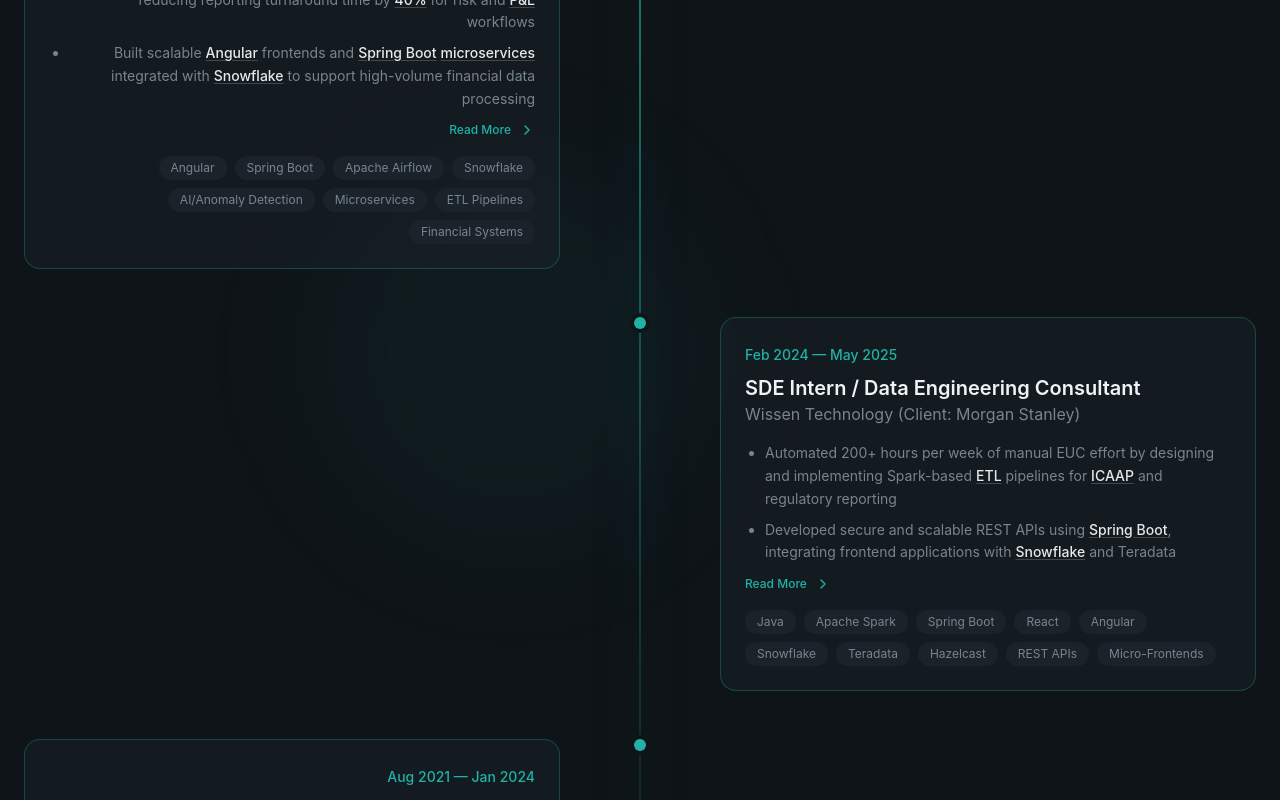
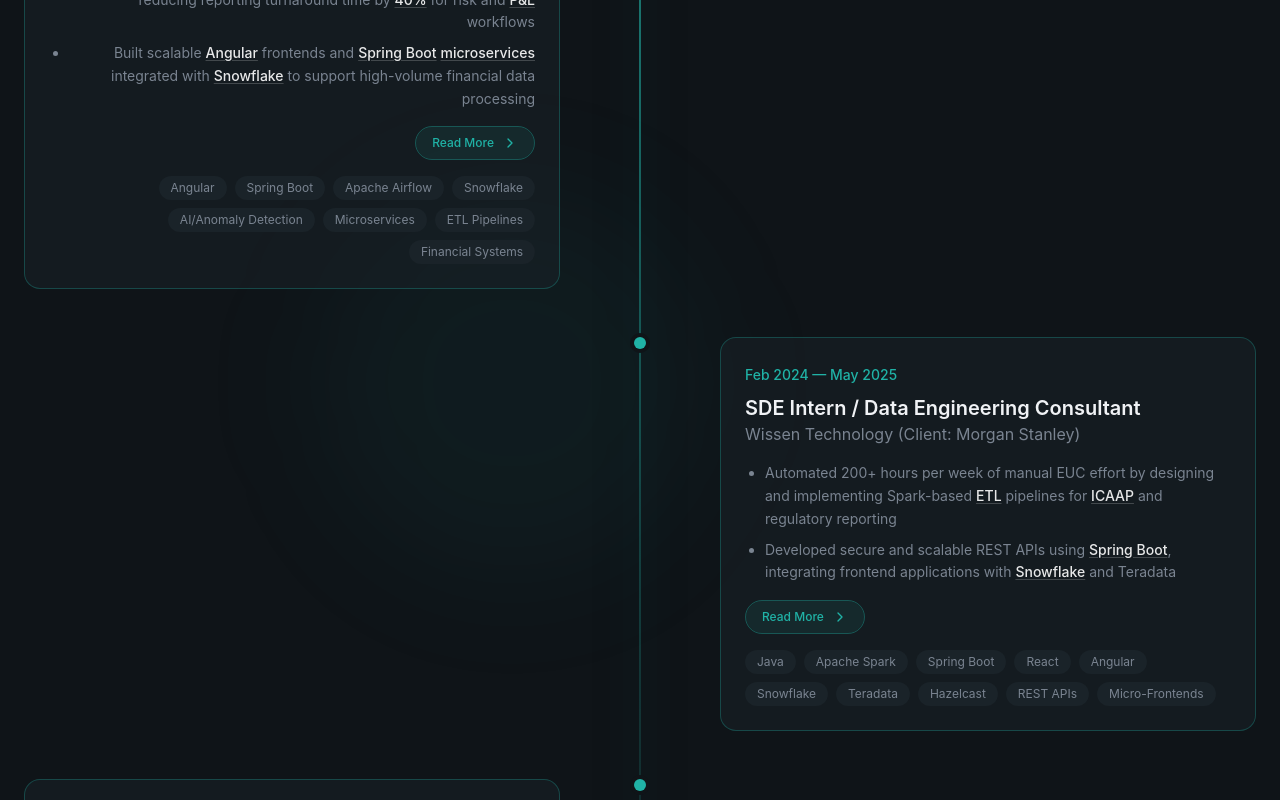
Before and after one commit to sdeashirvad/portfolio, a React (Vite) app: page / in a window 1280 px wide. Shown: the part 4260-5060 px from the top of the page. Built offline with nearby package versions, Linux system fonts and the light colour scheme.

Commit message:
HUSTLER | Enhanced Experience card and Model

```diff
--- a/src/index.css
+++ b/src/index.css
@@ -182,3 +182,31 @@
       0 0 80px color-mix(in srgb, var(--color-primary) 25%, transparent);
   }
 }
+@keyframes sweep-ltr-fill {
+  0% {
+    transform: scaleX(0);
+    transform-origin: left;
+  }
+  70% {
+    transform: scaleX(1);
+    transform-origin: left;
+  }
+  100% {
+    transform: scaleX(1);
+    transform-origin: left;
+  }
+}
+
+@keyframes sweep-reset {
+  0%, 85% {
+    opacity: 1;
+  }
+  100% {
+    opacity: 0;
+  }
+}
+
+.animate-sweep-ltr {
+  animation: sweep-ltr-fill 2.4s ease-out infinite,
+             sweep-reset 2.4s ease-out infinite;
+}
--- a/src/sections/Experience.jsx
+++ b/src/sections/Experience.jsx
@@ -165,7 +165,12 @@ export const Experience = () => {
                       : "md:col-start-2 md:pl-16"
                   }`}
                 >
-                  <div className="glass p-6 rounded-2xl border border-primary/30 hover:border-primary/50 transition-all duration-500">
+                  <div
+                    onClick={() => setSelectedExp(exp)}
+                    role="button"
+                    tabIndex={0}
+                    className="glass p-6 rounded-2xl border border-primary/30 hover:border-primary/50 hover:cursor-pointer transition-all duration-500 group"
+                  >
                     <span className="text-sm text-primary font-medium">
                       {exp.period}
                     </span>
@@ -183,12 +188,25 @@ export const Experience = () => {
                     {exp.bullets.length > 2 && (
                       <button
                         onClick={() => setSelectedExp(exp)}
-                        className="mt-3 inline-flex items-center gap-2 text-xs font-medium text-primary hover:text-primary/80 transition-colors group"
+                        className="relative mt-4 inline-flex items-center gap-2 px-4 py-2 text-xs font-medium text-primary border border-primary/40 rounded-full overflow-hidden group"
                       >
-                        Read More
-                        <ChevronRight className="w-4 h-4 group-hover:translate-x-1 transition-transform" />
+                        {/* Fill sweep layer */}
+                        <span className="pointer-events-none absolute inset-0 overflow-hidden">
+                          <span
+                            className="absolute inset-0 bg-primary/15 animate-sweep-ltr"
+                          />
+                        </span>
+
+                        {/* Content */}
+                        <span className="relative z-10 group-hover:text-white transition-colors">
+                          Read More
+                        </span>
+
+                        <ChevronRight className="relative z-10 w-4 h-4 group-hover:translate-x-1 transition-transform" />
                       </button>
                     )}
+
+
 
                     <div
                       className={`flex flex-wrap gap-2 mt-4 ${
--- a/src/sections/Testimonials.jsx
+++ b/src/sections/Testimonials.jsx
@@ -16,7 +16,7 @@ const testimonials = [
     author: "Nikhil Satyam",
     role: "Software Engineer",
     avatar:
-      "https://images.unsplash.com/photo-1472099645785-5658abf4ff4e?w=100&h=100&fit=crop",
+      "/nikhil-satyam.jpg?w=100&h=100&fit=crop",
   }
 ];
 
```
